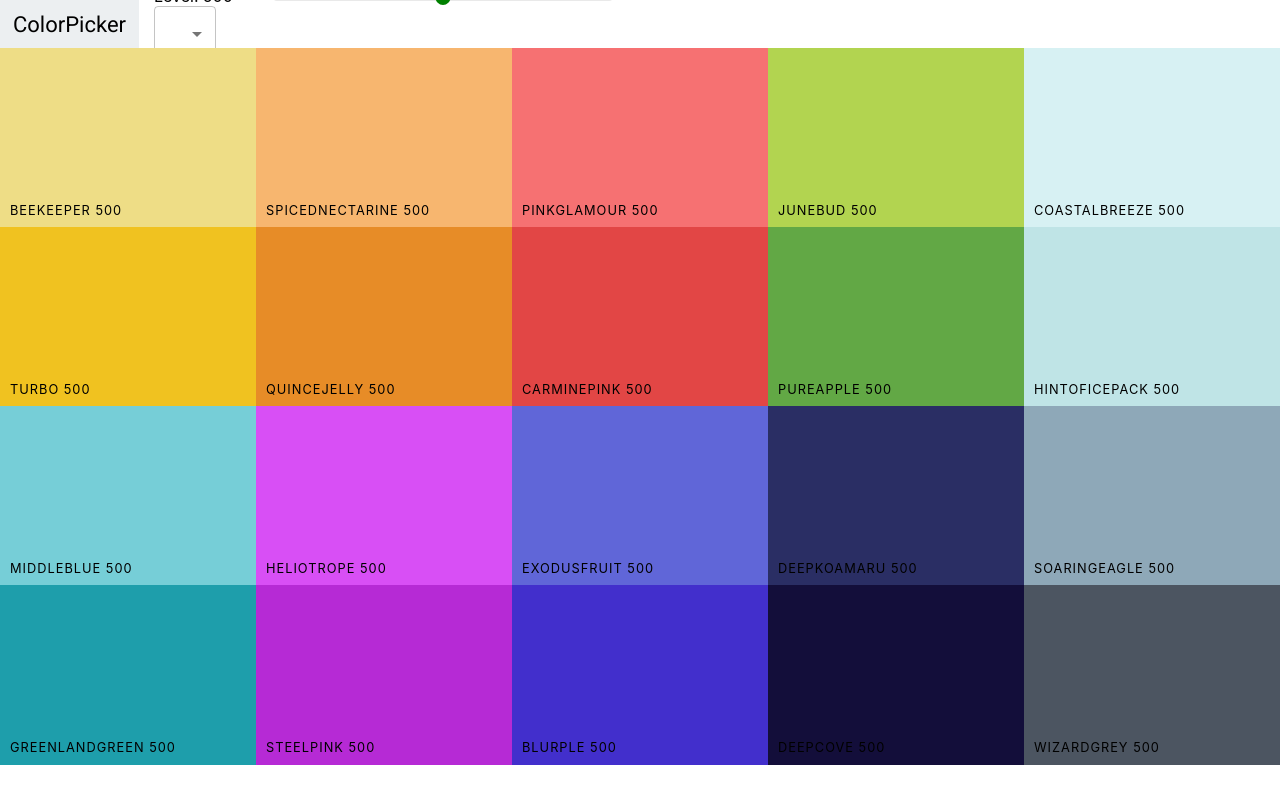
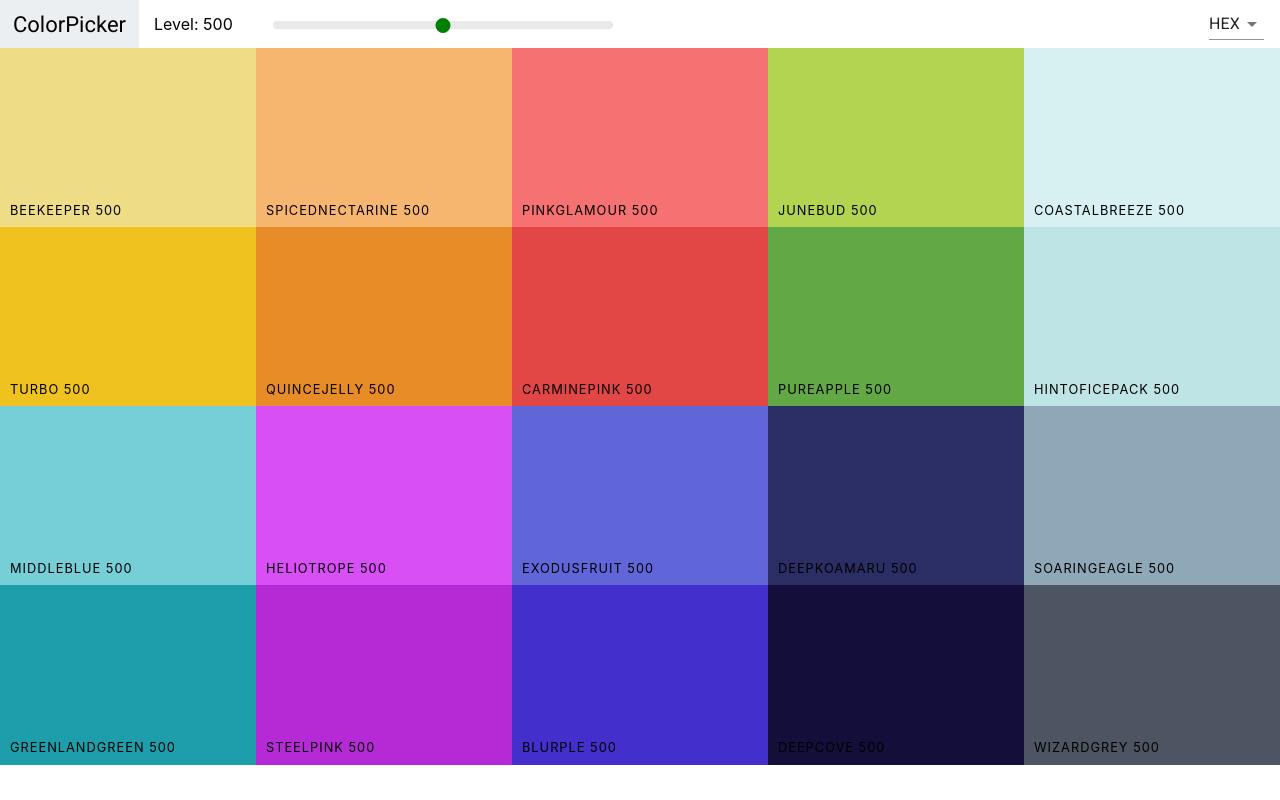
Before and after one commit to royz/colors-app, a React (Create React App) app: page / in a window 1280 px wide. Built offline with nearby package versions, Linux system fonts and the light colour scheme.

Commit message:
add snackbar

```diff
--- a/package.json
+++ b/package.json
@@ -4,6 +4,7 @@
   "private": true,
   "dependencies": {
     "@material-ui/core": "^4.11.0",
+    "@material-ui/icons": "^4.9.1",
     "@testing-library/jest-dom": "^4.2.4",
     "@testing-library/react": "^9.5.0",
     "@testing-library/user-event": "^7.2.1",
--- a/src/Navbar.css
+++ b/src/Navbar.css
@@ -2,6 +2,7 @@
   display: flex;
   align-items: center;
   justify-content: flex-start;
+  flex-direction: row;
   height: 6vh;
 }
 
@@ -46,5 +47,9 @@
   width: 15px;
   height: 15px;
   margin-top: -3px;
-  /*margin-left: -7px;*/
 }
+
+.select-container {
+  margin-left: auto;
+  margin-right: 1rem;
+}
--- a/src/Navbar.js
+++ b/src/Navbar.js
@@ -5,11 +5,27 @@ import InputLabel from '@material-ui/core/InputLabel';
 import MenuItem from '@material-ui/core/MenuItem';
 import FormControl from '@material-ui/core/FormControl';
 import 'rc-slider/assets/index.css'
+import Snackbar from '@material-ui/core/Snackbar';
+import IconButton from '@material-ui/core/IconButton';
+import CloseIcon from '@material-ui/icons/Close';
 import './Navbar.css'
 
 class Navbar extends Component {
+  state = {
+    snackbarOpen: false
+  }
+  closeSnackbar = () => {
+    this.setState({snackbarOpen: false})
+  }
+
+  handleFormatChange = e => {
+    this.props.changeFormat(e.target.value)
+    this.setState({snackbarOpen: true})
+  }
+
   render() {
     const {level, changeLevel} = this.props
+
     return (
       <header className={'Navbar'}>
         <div className="logo">
@@ -21,23 +37,27 @@ class Navbar extends Component {
             <Slider defaultValue={level} min={100} max={900} step={100}
                     onAfterChange={changeLevel}/>
           </div>
-          <div className="select-container">
-            <FormControl variant="outlined">
-              <InputLabel id="demo-simple-select-outlined-label">{this.props.colorFormat}</InputLabel>
-              <Select
-                labelId="demo-simple-select-outlined-label"
-                id="demo-simple-select-outlined"
-                value={this.props.colorFormat}
-                onChange={this.props.changeFormat}
-                label="Color Format"
-              >
-                <MenuItem value='HEX'>HEX</MenuItem>
-                <MenuItem value='RGB'>RGB</MenuItem>
-                <MenuItem value='RGBA'>RGBA</MenuItem>
-              </Select>
-            </FormControl>
-          </div>
         </div>
+        <div className="select-container">
+          <Select
+            value={this.props.format}
+            onChange={this.handleFormatChange}
+          >
+            <MenuItem value={"hex"}>HEX</MenuItem>
+            <MenuItem value={"rgb"}>RGB</MenuItem>
+            <MenuItem value={"rgba"}>RGBA</MenuItem>
+          </Select>
+        </div>
+        <Snackbar
+          anchorOrigin={{vertical: 'bottom', horizontal: 'left'}}
+          open={this.state.snackbarOpen}
+          autoHideDuration={3}
+          message={<span id='message'>Format changed to {this.props.format}</span>}
+          ContentProps={{'aria-describedby': 'message'}}
+          action={[
+            <IconButton onClick={this.closeSnackbar} color={'inherit'}><CloseIcon/></IconButton>
+          ]}
+        />
       </header>
     );
   }
--- a/src/Palette.js
+++ b/src/Palette.js
@@ -6,12 +6,11 @@ import Navbar from "./Navbar";
 class Palette extends Component {
   state = {
     level: 500,
-    colorFormat: 'HEX'
+    colorFormat: 'hex'
   }
 
-  changeFormat = e => {
-    console.log(e.target.value)
-    this.setState({colorFormat: e.target.value})
+  changeFormat = format => {
+    this.setState({colorFormat: format})
   }
 
   changeLevel = level => {
```
Also changed, not shown: 1 other file (tests, documents, lock files or other folders).
